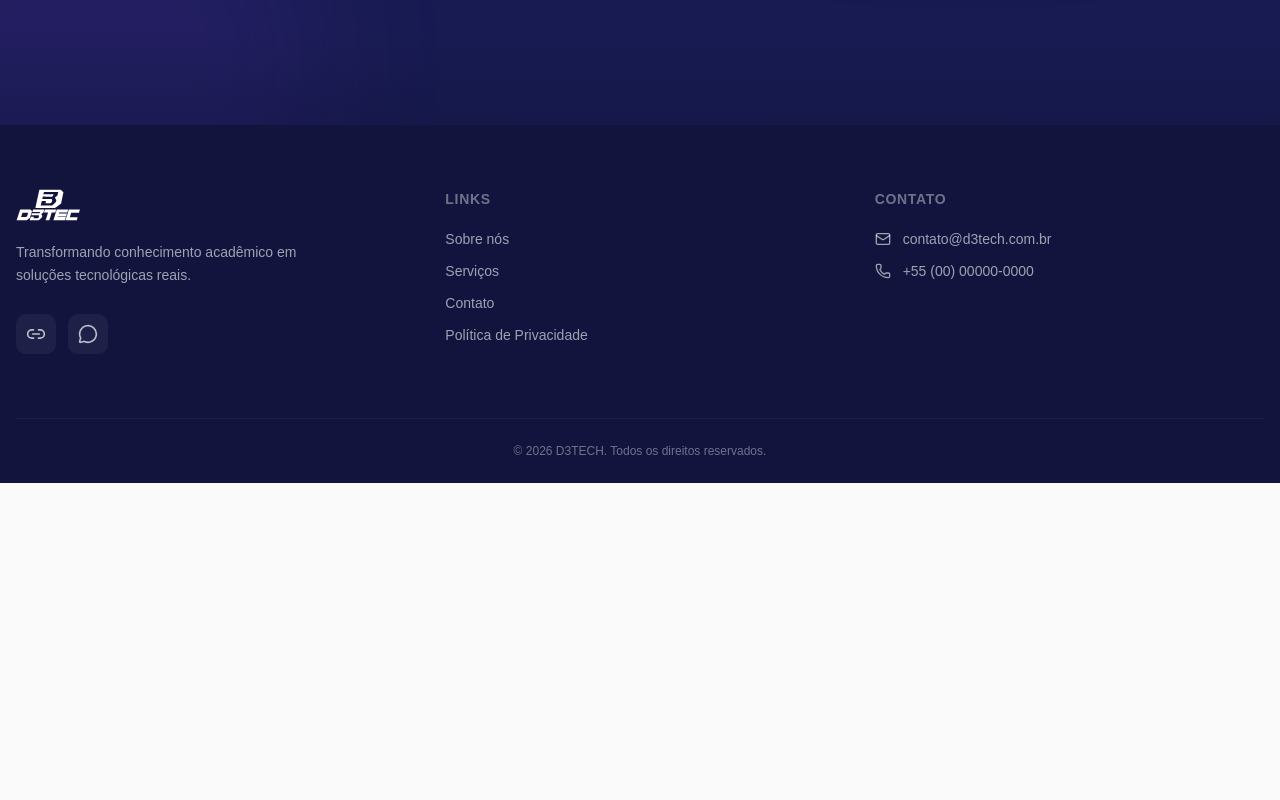
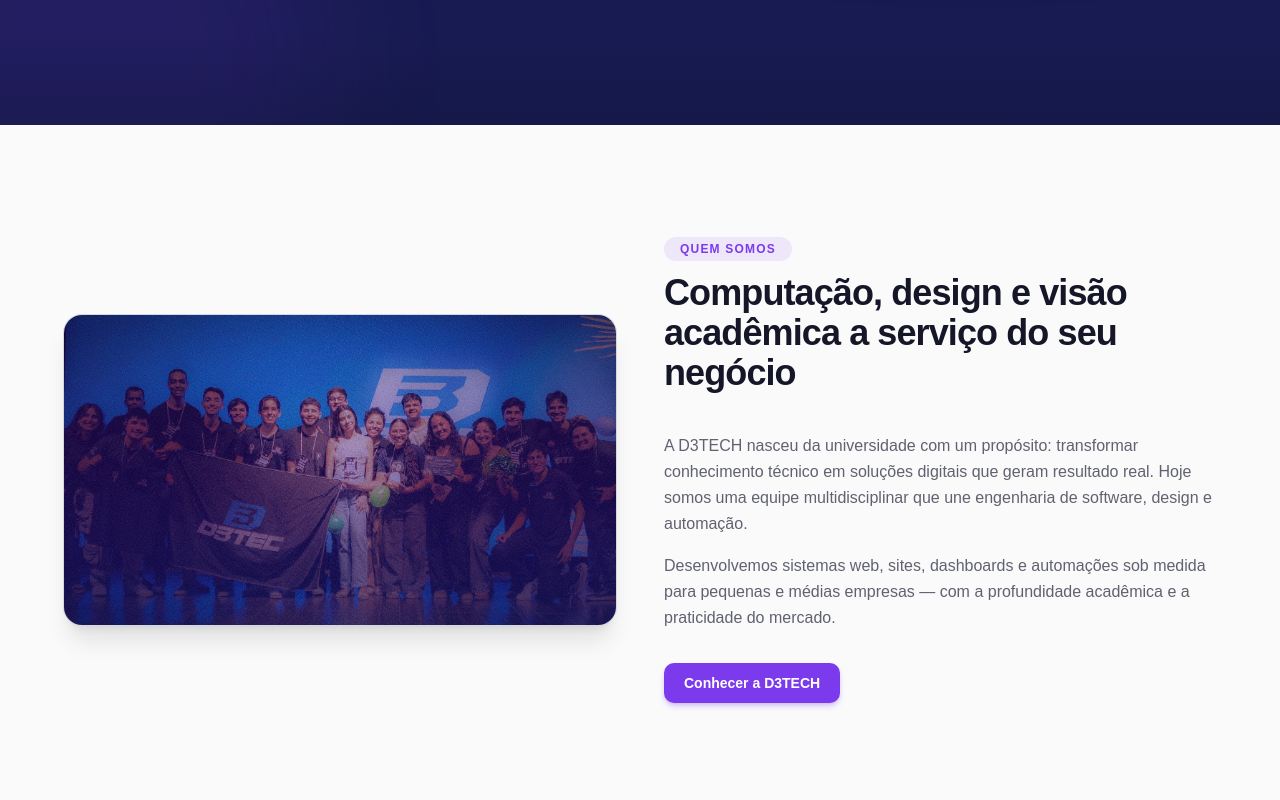
Before and after one commit to VictorFelipeF/front-D3TECH, a React (Vite) app: page / in a window 1280 px wide. Shown: the part 720-1520 px from the top of the page. Before the commit the page ends 1203 px from the top, so only its background shows below. Built offline with nearby package versions, Linux system fonts and the light colour scheme; no server answers.

Commit message:
feat(home): adiciona seção Quem somos com imagem da equipe e CTA

```diff
--- a/src/pages/home/HomePage.tsx
+++ b/src/pages/home/HomePage.tsx
@@ -1,10 +1,11 @@
 import { HeroHome } from "./components/HeroHome";
+import { AboutSection } from "./components/AboutSection";
 
-
-export default function homePage(){
-    return(
-        <div>
-            <HeroHome />
-        </div>
-    )
+export default function HomePage() {
+  return (
+    <div>
+      <HeroHome />
+      <AboutSection />
+    </div>
+  );
 }
--- /dev/null
+++ b/src/pages/home/components/AboutSection.tsx
@@ -0,0 +1,46 @@
+import equipeImg from "@/assets/EquipeD3techPorto.webp";
+import { SectionHeading } from "@/components/shared/SectionHeading";
+import { CTAButton } from "@/components/shared/CTAButton";
+
+export function AboutSection() {
+  return (
+    <section className="container mx-auto px-4 py-20 md:py-28">
+      <div className="mx-auto grid max-w-6xl grid-cols-1 items-center gap-12 md:grid-cols-2">
+        {/* Left column — Image */}
+        <div className="relative">
+          <img
+            src={equipeImg}
+            alt="Equipe D3TECH"
+            loading="lazy"
+            className="aspect-video w-full rounded-2xl object-cover object-top shadow-xl ring-1 ring-border"
+          />
+        </div>
+
+        {/* Right column — Text */}
+        <div className="flex flex-col items-start">
+          <SectionHeading
+            align="left"
+            eyebrow="Quem somos"
+            title="Computação, design e visão acadêmica a serviço do seu negócio"
+          />
+
+          <p className="mb-4 max-w-xl text-sm leading-relaxed text-muted-foreground md:text-base">
+            A D3TECH nasceu da universidade com um propósito: transformar
+            conhecimento técnico em soluções digitais que geram resultado
+            real. Hoje somos uma equipe multidisciplinar que une engenharia de
+            software, design e automação.
+          </p>
+          <p className="mb-8 max-w-xl text-sm leading-relaxed text-muted-foreground md:text-base">
+            Desenvolvemos sistemas web, sites, dashboards e automações sob
+            medida para pequenas e médias empresas — com a profundidade
+            acadêmica e a praticidade do mercado.
+          </p>
+
+          <CTAButton to="/sobre-nos" variant="primary">
+            Conhecer a D3TECH
+          </CTAButton>
+        </div>
+      </div>
+    </section>
+  );
+}
```
